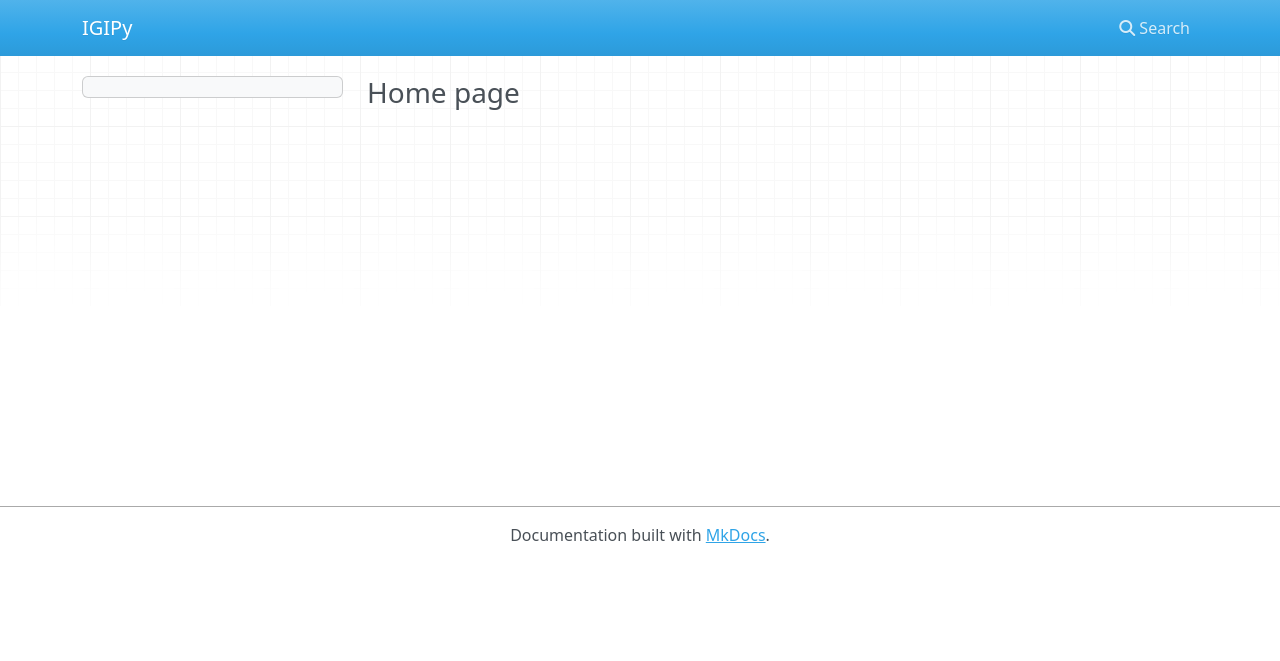
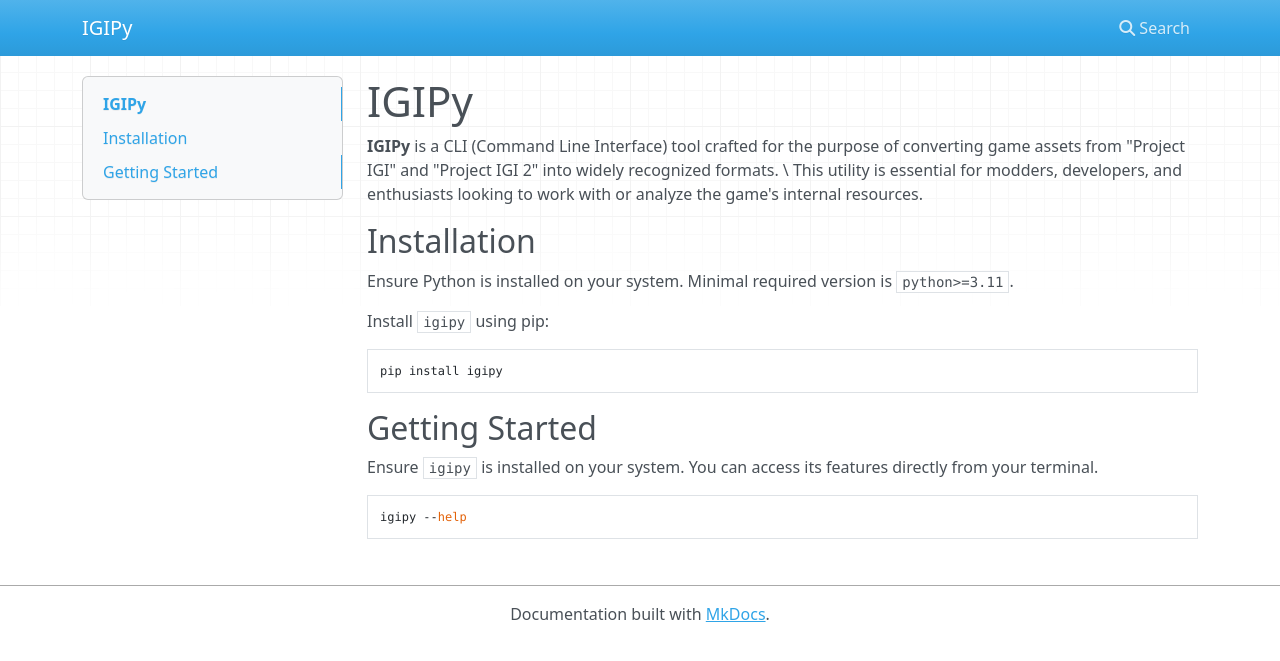
Before and after one commit to NEWME0/IGIPy, an MkDocs documentation site: the page built from docs/index.md, in a window 1280 px wide. Shown: the top 661 px of the page. Built offline with MkDocs 1.6.1, drawn with Linux system fonts in a browser that asks for light colours; nearby versions of some CDN libraries.

Commit message:
Update docs/index.md

````diff
--- a/docs/index.md
+++ b/docs/index.md
@@ -1 +1,22 @@
-### Home page
+# IGIPy
+
+**IGIPy** is a CLI (Command Line Interface) tool crafted for the purpose of converting game assets from "Project IGI" and "Project IGI 2" into widely recognized formats. \
+This utility is essential for modders, developers, and enthusiasts looking to work with or analyze the game's internal resources.
+
+## Installation
+
+Ensure Python is installed on your system. Minimal required version is `python>=3.11`.
+
+Install `igipy` using pip:
+
+```bash
+pip install igipy
+```
+
+## Getting Started
+
+Ensure `igipy` is installed on your system. You can access its features directly from your terminal.
+
+```bash
+igipy --help
+```
````
